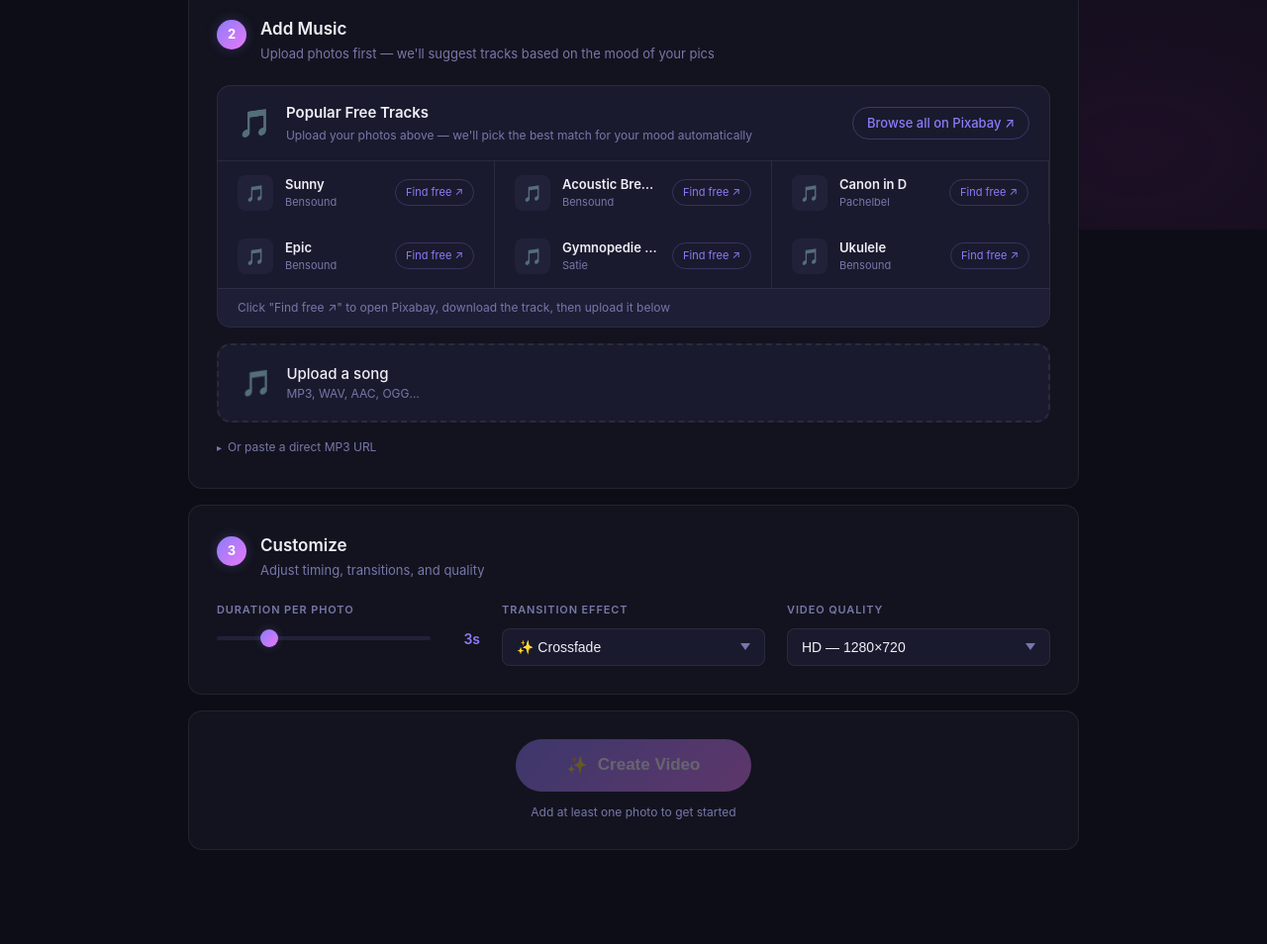
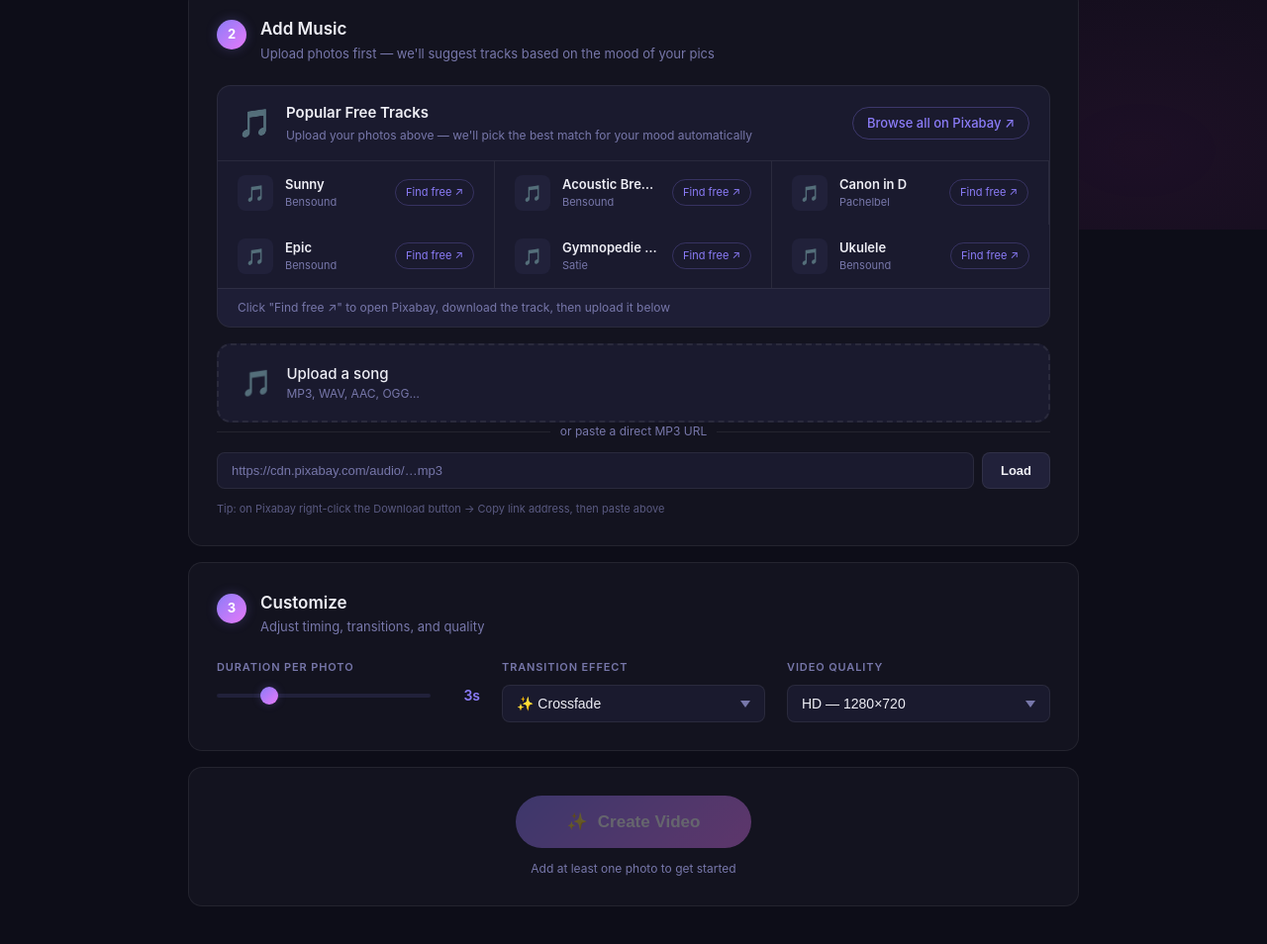
Before and after one commit to adballa/photocollage, a plain HTML site: page index.html in a window 1280 px wide. Shown: the part 568-1522 px from the top of the page at 99% size. Drawn offline with Linux system fonts and the light colour scheme.

Commit message:
Make URL input always visible as a permanent option alongside file upload
Co-Authored-By: Claude Sonnet 4.6 <noreply@anthropic.com>

```diff
--- a/index.html
+++ b/index.html
@@ -661,16 +661,14 @@
         <input type="file" id="musicInput" accept="audio/*" style="display:none">
       </div>
 
-      <!-- URL loader — secondary option -->
-      <details class="url-section">
-        <summary class="url-toggle">Or paste a direct MP3 URL</summary>
-        <div class="url-loader">
-          <input type="url" id="urlInput" class="url-input" placeholder="https://cdn.pixabay.com/audio/…mp3" autocomplete="off" spellcheck="false">
-          <button id="urlLoadBtn" class="url-load-btn">Load</button>
-        </div>
-        <div id="urlStatus" class="url-status"></div>
-        <p class="url-tip">On Pixabay: right-click the Download button → Copy link address, then paste here</p>
-      </details>
+      <!-- URL loader — always visible -->
+      <div class="url-divider">or paste a direct MP3 URL</div>
+      <div class="url-loader">
+        <input type="url" id="urlInput" class="url-input" placeholder="https://cdn.pixabay.com/audio/…mp3" autocomplete="off" spellcheck="false">
+        <button id="urlLoadBtn" class="url-load-btn">Load</button>
+      </div>
+      <div id="urlStatus" class="url-status"></div>
+      <p class="url-tip">Tip: on Pixabay right-click the Download button → Copy link address, then paste above</p>
     </section>
 
     <!-- Step 3 — Settings -->
```
